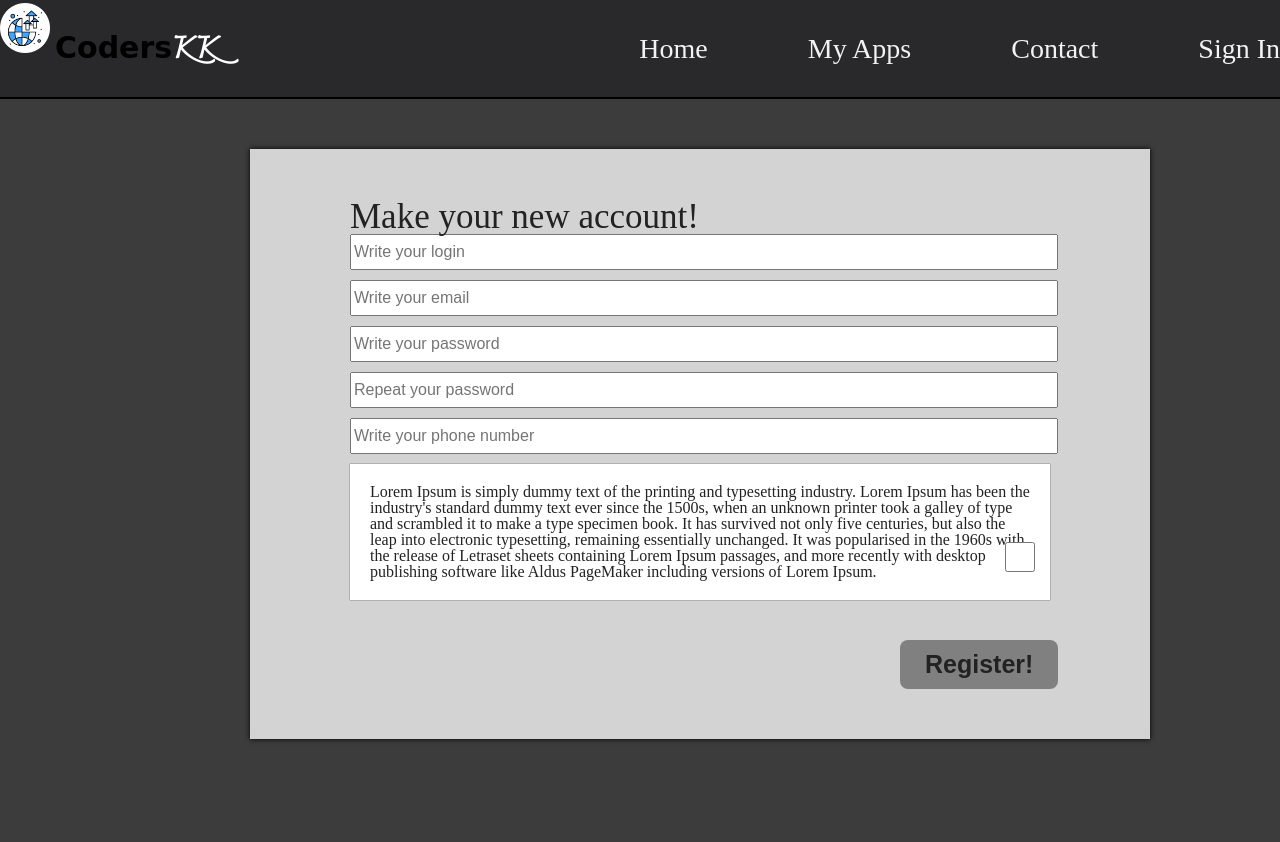
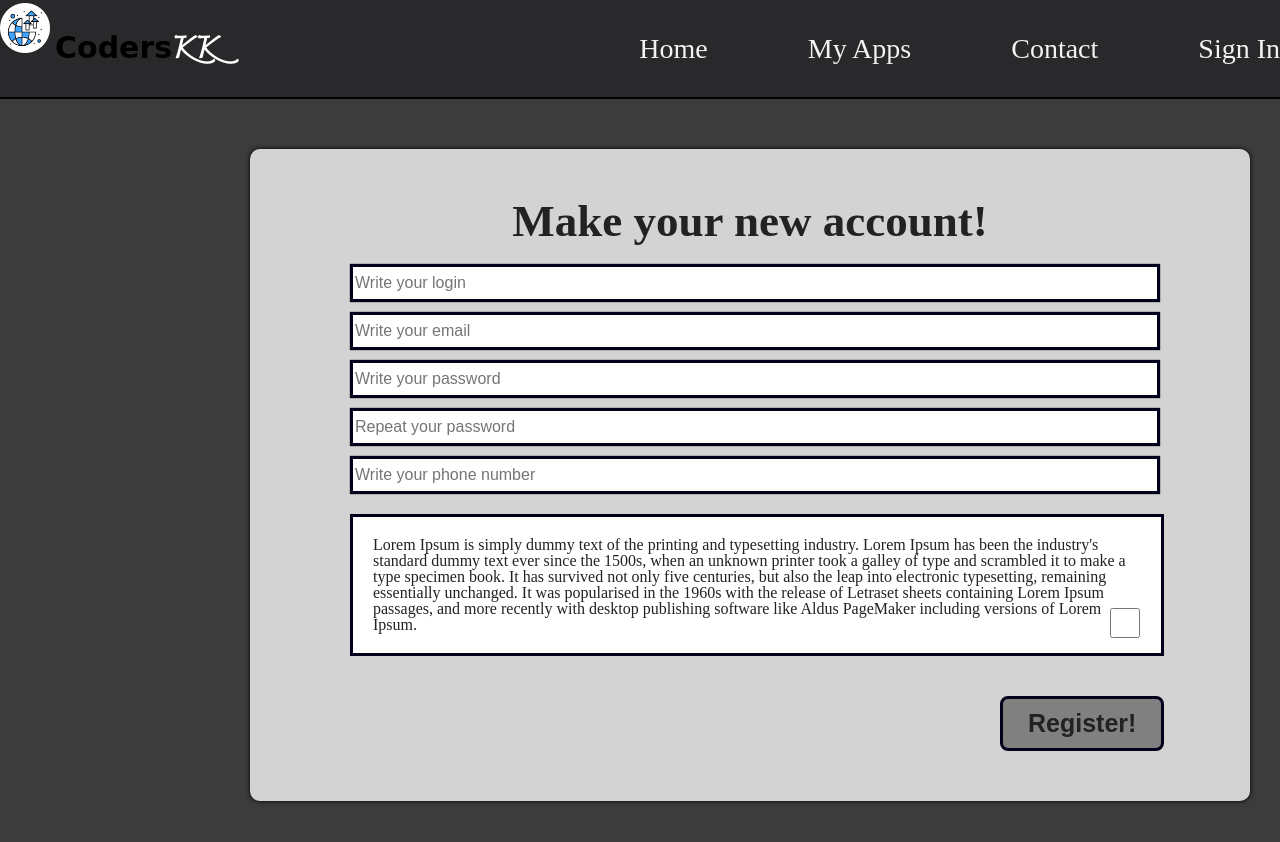
Before and after one commit to Konradk7/react-global-app, a React (Create React App) app: page /signIn in a window 1280 px wide. Shown: the top 842 px of the page. Built offline with nearby package versions, Linux system fonts and the light colour scheme.

Commit message:
add styles to signin/register

```diff
--- a/src/components/SignIn.js
+++ b/src/components/SignIn.js
@@ -4,9 +4,9 @@ import Register from "./Register";
 function SignIn(props) {
     return (
         <div>
-            <form>
+
                 <Register />
-            </form>
+
         </div>
     );
 }
--- a/src/sass/components/_Register.scss
+++ b/src/sass/components/_Register.scss
@@ -1,11 +1,11 @@
 .register {
   position: relative;
-  min-width: 1400px;
+  min-width: 1600px;
 
   .register-container {
     background: lightgray;
     width: 50%;
-
+    border-radius: toRem(10);
     position: relative;
     left: toRem(250);
     top: toRem(50);
@@ -13,9 +13,12 @@
     box-shadow: 0 0 toRem(5) 0 black;
 
     &-logo {
-      font-size: toRem(35);
+      font-size: toRem(45);
       font-family: "Bitstream Charter";
       cursor: default;
+      margin-bottom: toRem(20);
+      text-align: center;
+      font-weight: bolder;
     }
 
     &-form {
@@ -25,37 +28,45 @@
         width: 100%;
         height: toRem(30);
         margin-bottom: toRem(10);
-
+        box-shadow: 0 0 toRem(1) 0 black;
+        @extend %border;
       }
 
       &__checkbox {
         position: relative;
-        bottom: toRem(58);
+        bottom: toRem(48);
         width: toRem(10);
-        left: toRem(320);
+        left: toRem(375);
         cursor: pointer;
+        box-shadow: 0 0 0 0 transparent !important;
       }
 
       &__param {
+        margin-top: toRem(20);
         background: white;
-        padding: toRem(20);
+        padding: toRem(20) ;
+        width: 96%;
         cursor: pointer;
-        box-shadow: 0 0 1px 0 black;
+        //box-shadow: 0 0 toRem(3) 0 black;
+        @extend %border;
+
 
         &:hover {
-          box-shadow: 0 0 5px 0 black;
+          box-shadow: 0 0 toRem(5) 0 black;
         }
       }
 
       &__button {
         padding: toRem(10) toRem(25);
-        margin-left: toRem(550);
+        margin-left: toRem(650);
         border-radius: toRem(8);
-        border: none;
+        @extend %border;
+
         cursor: pointer;
         background: gray;
         font-size: toRem(25);
         font-weight: bolder;
+
         &:hover{
           box-shadow: 0 0 5px 0 black;
         }
```
